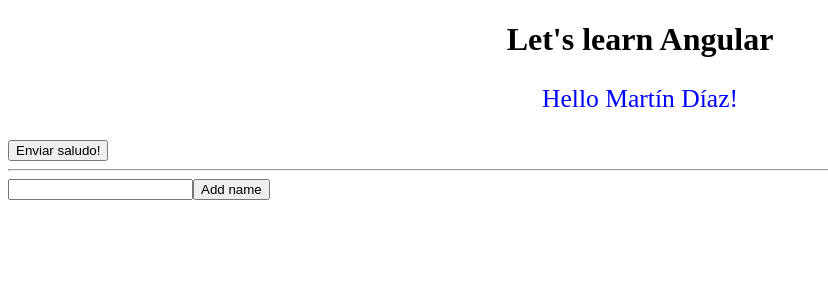
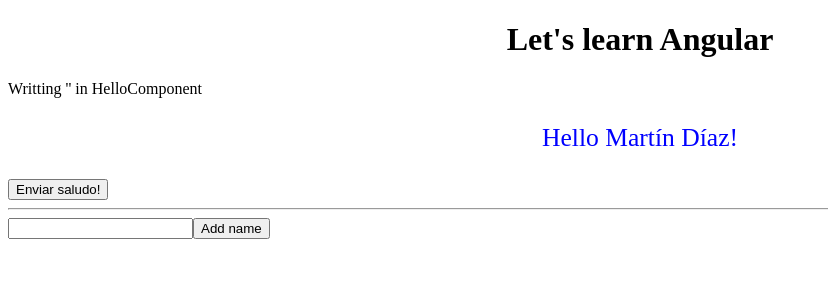
Before and after one commit to magadiflo/fundamentos-angular, an Angular app: page / in a window 1280 px wide. Shown: the top 300 px of the page, without its empty margins (0-828 px from the left). Built offline with nearby package versions, Linux system fonts and the light colour scheme.

Commit message:
Template Reference Variables

```diff
--- a/src/app/app.component.html
+++ b/src/app/app.component.html
@@ -1,4 +1,5 @@
 <div>
     <h1 class="text-center">Let's learn Angular</h1>
-    <app-hello [name]="myName" (sayHello)="onSayHello($event)"></app-hello>
+    <div>Writting '{{myHelloComponent.inputName}}' in HelloComponent</div>
+    <app-hello #myHelloComponent [name]="myName" (sayHello)="onSayHello($event)"></app-hello>
 </div>
--- a/src/app/hello/hello.component.html
+++ b/src/app/hello/hello.component.html
@@ -3,6 +3,6 @@
 <hr>
 <div>
     <div>{{ inputName }}</div>
-    <input type="text" [(ngModel)]="inputName">
+    <input type="text" [(ngModel)]="inputName" aria-label="Campo para ingreso de datos">
     <button type="button" (click)="addName()">Add name</button>
 </div>
```
